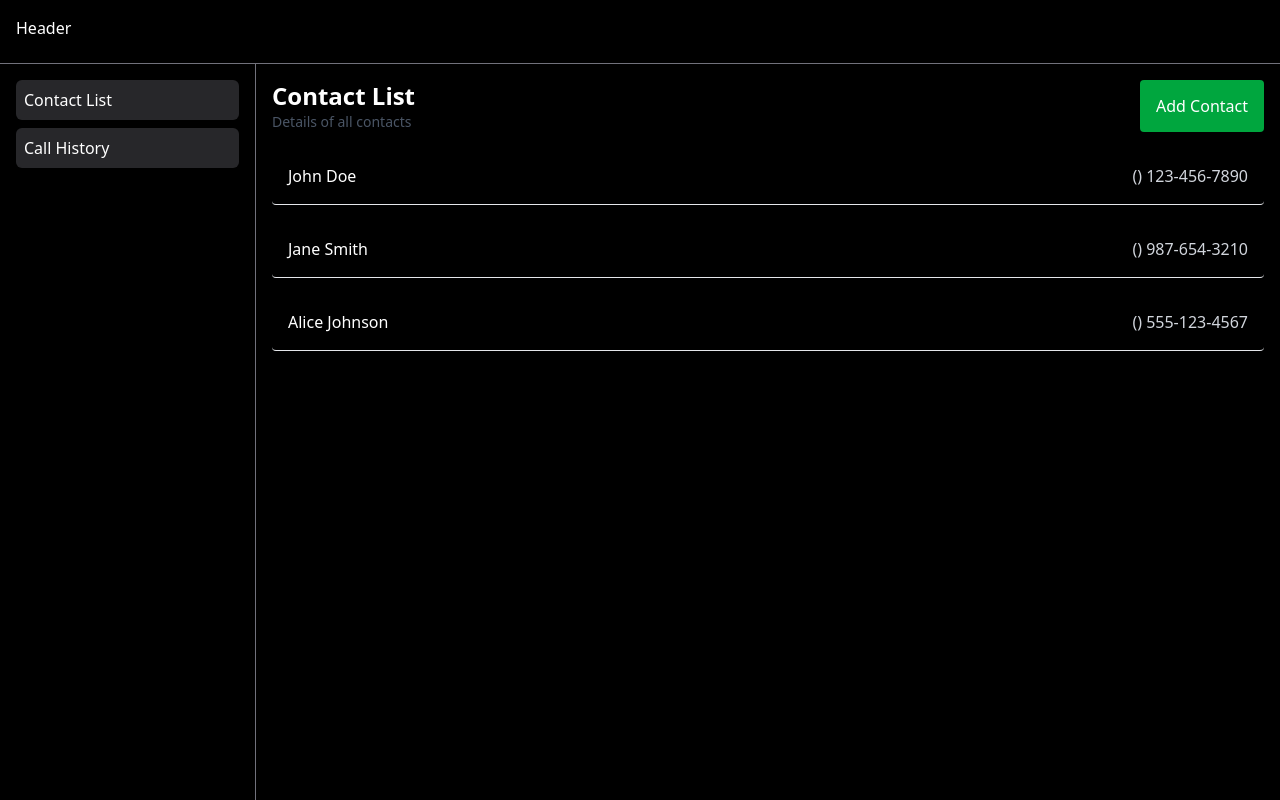
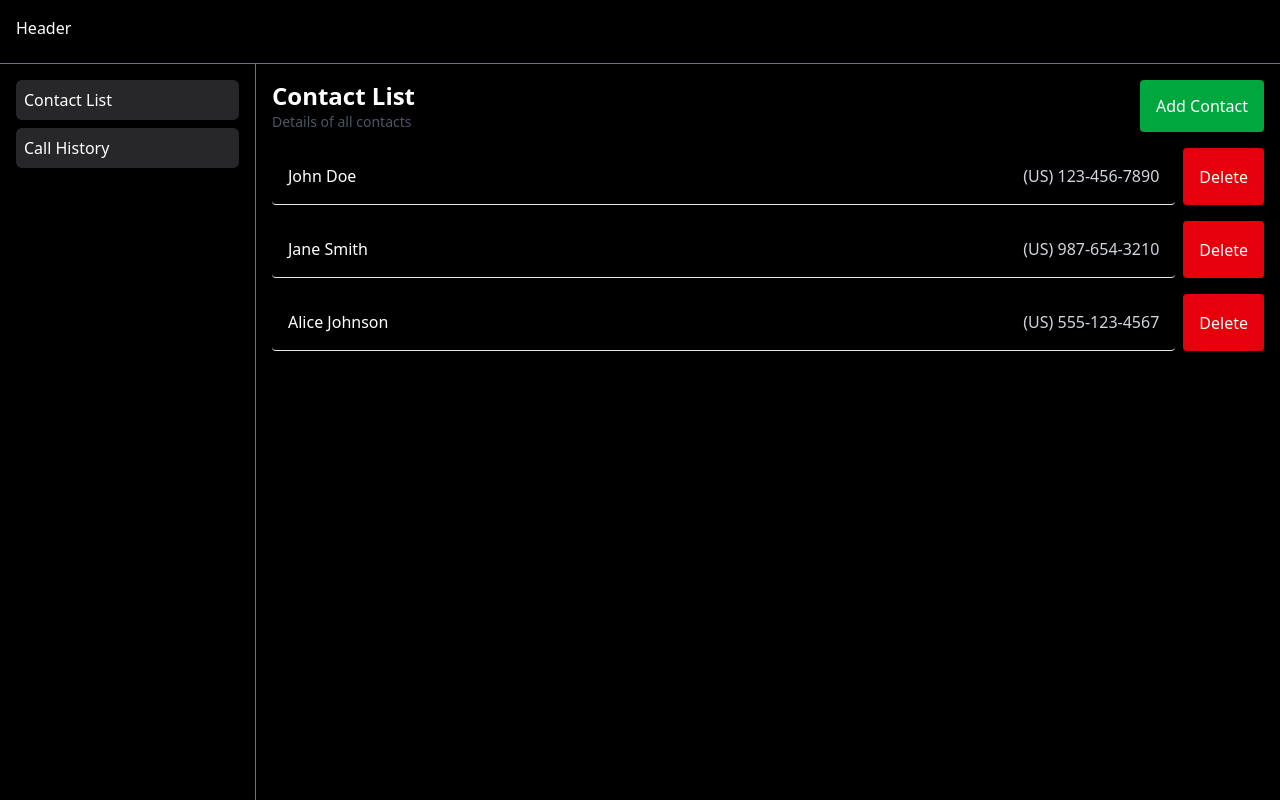
Before and after one commit to devyssonsc/contacts-vue, a Vue app: page /contact-list in a window 1280 px wide. Built offline with nearby package versions, Linux system fonts and the light colour scheme; some icons are missing; the HTML template or start-up script is replaced by a standard one.

Commit message:
feat: delete contact

```diff
--- a/src/components/CallItemView.vue
+++ b/src/components/CallItemView.vue
@@ -11,7 +11,7 @@
 <template>
   <div class="p-4 border-b border-gray-200 rounded-md hover:bg-zinc-500 flex justify-between">
     <div class="flex flex-col">
-      <span class="font-medium">{{ contactName }}</span>
+      <span class="font-medium">{{ contactName || "Contato Desconhecido"}}</span>
       <span class="text-gray-300 text-sm">{{ timestamp ? timestamp.toLocaleString() : '' }}</span>
     </div>
     <span class="text-gray-300">{{ callStatus }}</span>
--- a/src/components/ContactListView.vue
+++ b/src/components/ContactListView.vue
@@ -44,12 +44,19 @@ import { useRouter } from 'vue-router';
     </BaseModalView>
     </div>
     <div class="flex flex-col gap-4">
-      <ContactListItemView v-for="contact in contactsStore.contacts"
-      :key="contact.id"
-      :name="contact.name"
-      :phoneNumber="contact.phoneNumber"
-      @click="createCallToContact(contact.id)"
-      />
+      <div
+      class="flex w-full gap-2"
+        v-for="contact in contactsStore.contacts"
+        :key="contact.id"
+      >
+        <ContactListItemView
+        :name="contact.name"
+        :phoneNumber="contact.phoneNumber"
+        :contryCode="contact.countryCode"
+        @click="createCallToContact(contact.id)"
+        />
+        <button class="btn btn-danger" @click="contactsStore.deleteContact(contact.id)">Delete</button>
+      </div>
     </div>
   </div>
 </template>
```
